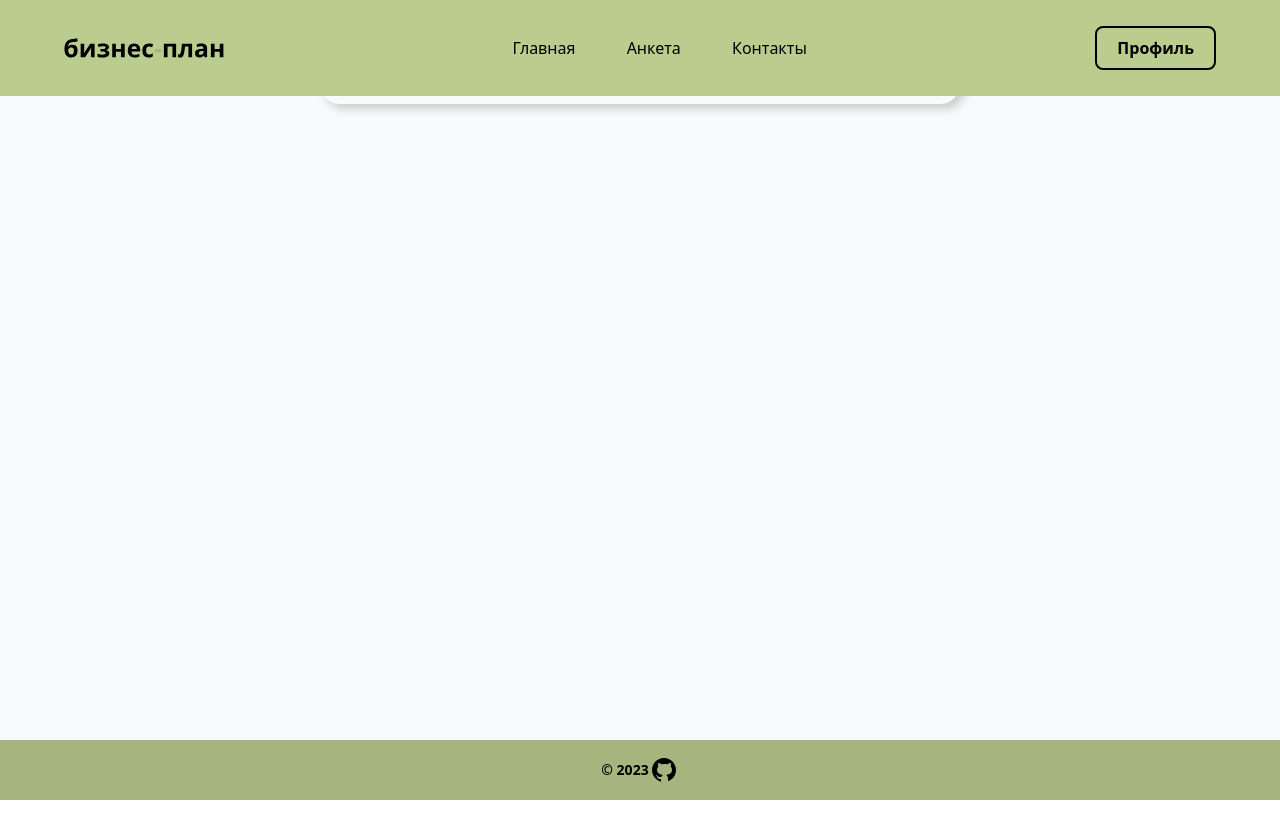
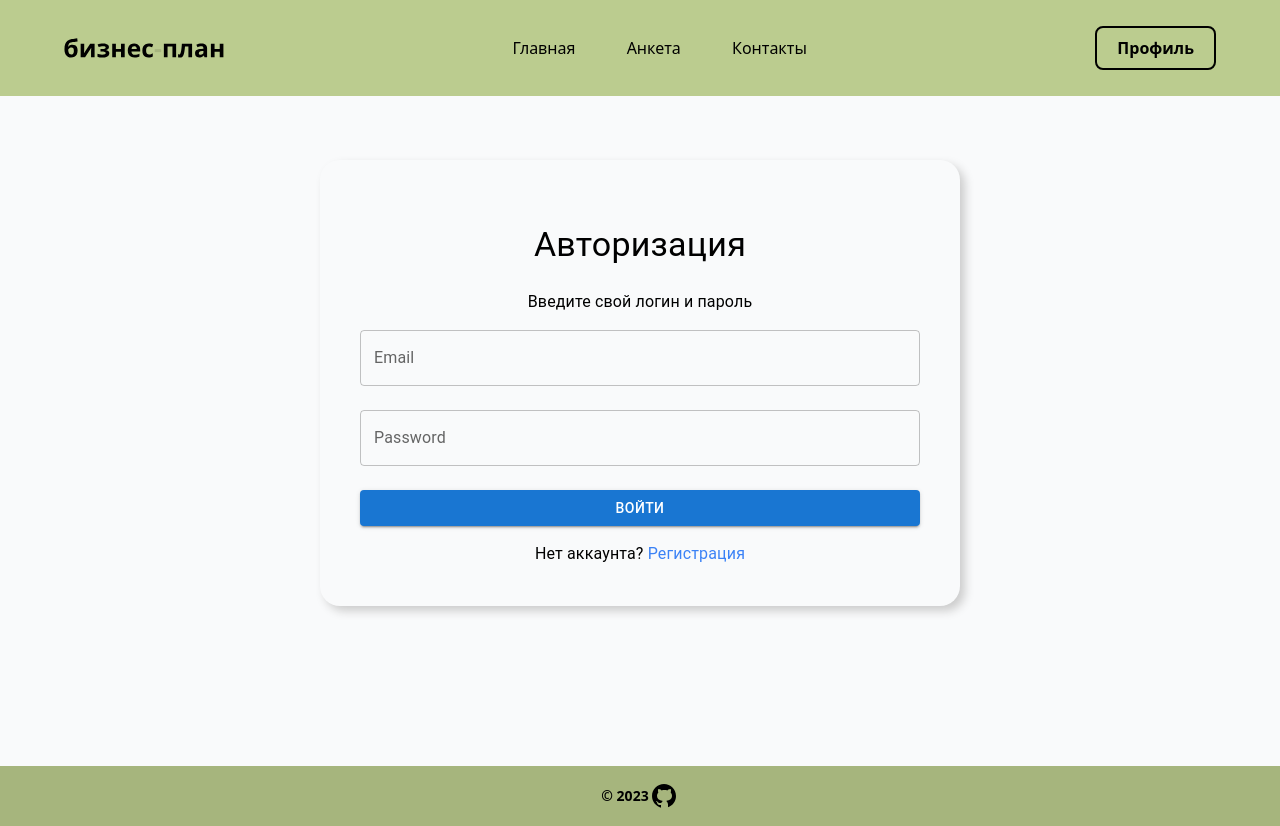
Before and after one commit to evangelipeep/busines-plan-full-app, a React (Create React App) app in the folder frontend/: page /login in a window 1280 px wide. Before the commit the page ends 800 px from the top, so only its background shows below. Built offline with nearby package versions, Linux system fonts and the light colour scheme.

Commit message:
UPDATE-auth-form

```diff
--- a/frontend/src/App.tsx
+++ b/frontend/src/App.tsx
@@ -20,9 +20,9 @@ function App() {
           <Route path="/" element={<Layout />}>
             <Route element={<PrivatRoute />}>
               <Route path="profile" element={<ProfilePage />} />
+              <Route path="calculator" element={<СalculatorPage />} />
             </Route>
             <Route index element={<HomePage />} />
-            <Route path="calculator" element={<СalculatorPage />} />
             <Route path="contacts" element={<СontactsPage />} />
 
             <Route path="login" element={<AuthRootComponent />} />
--- a/frontend/src/components/auth/index.tsx
+++ b/frontend/src/components/auth/index.tsx
@@ -15,7 +15,7 @@ export const AuthRootComponent = () => {
           alignContent="center"
           flexDirection="column"
           maxWidth={640}
-          margin="auto"
+          margin="20vh auto"
           padding={5}
           borderRadius={5}
           boxShadow="5px 5px 10px #ccc"
--- a/frontend/src/components/auth/login/Login.tsx
+++ b/frontend/src/components/auth/login/Login.tsx
@@ -1,7 +1,46 @@
 import React, { useState } from 'react'
-import { Button } from '../../button/Button'
 import { Link } from 'react-router-dom'
+import { TextField, Typography, Button } from '@mui/material'
 
 export const Login = () => {
-  return <div>Login</div>
+  return (
+    <div>
+      <Typography variant="h4" padding={3} textAlign="center">
+        Авторизация
+      </Typography>
+      <Typography variant="body1" textAlign="center">
+        Введите свой логин и пароль
+      </Typography>
+      <TextField
+        fullWidth={true}
+        margin="normal"
+        label="Email"
+        variant="outlined"
+        placeholder="Введите свою почту..."
+      />
+      <TextField
+        type="password"
+        fullWidth={true}
+        margin="normal"
+        label="Password"
+        variant="outlined"
+        placeholder="Введите пароль..."
+      />
+      <Button
+        variant="contained"
+        sx={{ marginTop: 2, marginBottom: 2, width: '100%' }}
+      >
+        Войти
+      </Button>
+      <Typography variant="body1" textAlign="center">
+        Нет аккаунта?{' '}
+        <Link
+          to="/register"
+          className="text-blue-500 hover:text-black transition "
+        >
+          Регистрация
+        </Link>
+      </Typography>
+    </div>
+  )
 }
--- a/frontend/src/components/auth/register/Register.tsx
+++ b/frontend/src/components/auth/register/Register.tsx
@@ -1,7 +1,69 @@
-import React from 'react'
-
-import { Button } from '../../button/Button'
+import React, { useState } from 'react'
+import { Link } from 'react-router-dom'
+import { TextField, Typography, Button } from '@mui/material'
 
 export const Register = () => {
-  return <div>Reg</div>
+  return (
+    <div>
+      <Typography variant="h4" padding={3} textAlign="center">
+        Регистрация
+      </Typography>
+      <Typography variant="body1" textAlign="center">
+        Введите данные для регистрации
+      </Typography>
+      <TextField
+        fullWidth={true}
+        margin="normal"
+        label="Имя"
+        variant="outlined"
+        placeholder="Введите имя.."
+      />
+      <TextField
+        fullWidth={true}
+        margin="normal"
+        label="Username"
+        variant="outlined"
+        placeholder="Введите username.."
+      />
+      <TextField
+        fullWidth={true}
+        margin="normal"
+        label="Email"
+        variant="outlined"
+        placeholder="Введите свою почту..."
+      />
+      <TextField
+        type="password"
+        fullWidth={true}
+        margin="normal"
+        label="Password"
+        variant="outlined"
+        placeholder="Введите пароль..."
+      />
+      <TextField
+        type="password"
+        fullWidth={true}
+        margin="normal"
+        label="Password"
+        variant="outlined"
+        placeholder="Повторите свой пароль..."
+      />
+      <Button
+        variant="contained"
+        sx={{ marginTop: 2, marginBottom: 2, width: '100%' }}
+      >
+        Регистрация
+      </Button>
+      <Typography variant="body1" textAlign="center">
+        Уже есть
+        <Link
+          to="/login"
+          className="text-blue-500 hover:text-black transition ml-1"
+        >
+          аккаунт
+        </Link>{' '}
+        ?
+      </Typography>
+    </div>
+  )
 }
--- a/frontend/src/pages/ProfilePage.tsx
+++ b/frontend/src/pages/ProfilePage.tsx
@@ -1,14 +1,11 @@
 import React from 'react'
-import { Routes, Route, Link } from 'react-router-dom'
-import { Login } from '../components/auth/login/Login'
-import { Register } from '../components/auth/register/Register'
-import { Forgot } from '../components/auth/forgot/Forgot'
+import { Link } from 'react-router-dom'
 import { Button } from '../components/button/Button'
 
 const ProfilePage: React.FC = () => {
   return (
-    <div className="flex justify-center items-center h-screen bg-hsl(76, 37%, 68%)">
-      <div className="bg-white p-8 rounded-lg shadow-lg">
+    <div className="flex justify-center items-center min-h-screen">
+      <div className="bg-white p-8 rounded-lg shadow-lg w-full max-w-md">
         <div className="flex items-center">
           <div className="rounded-full w-16 h-16 bg-gray-300"></div>
           <div className="ml-4">
@@ -33,10 +30,10 @@ const ProfilePage: React.FC = () => {
             className="w-full h-20 p-2 border border-gray-300 rounded"
             placeholder="Напишите свой пост..."
           ></textarea>
-          <div className="flex items-center mt-2">
-            <input type="file" className="mr-2" />
-            <button type="submit">
-              <Button isFilled={true} children="Отправить" />
+          <div className="flex flex-col md:flex-row items-center mt-2">
+            <input type="file" className="mr-2 mb-2 md:mb-0" />
+            <button type="submit" className="md:ml-2">
+              <Button isFilled={true}>Отправить</Button>
             </button>
           </div>
         </div>
```
